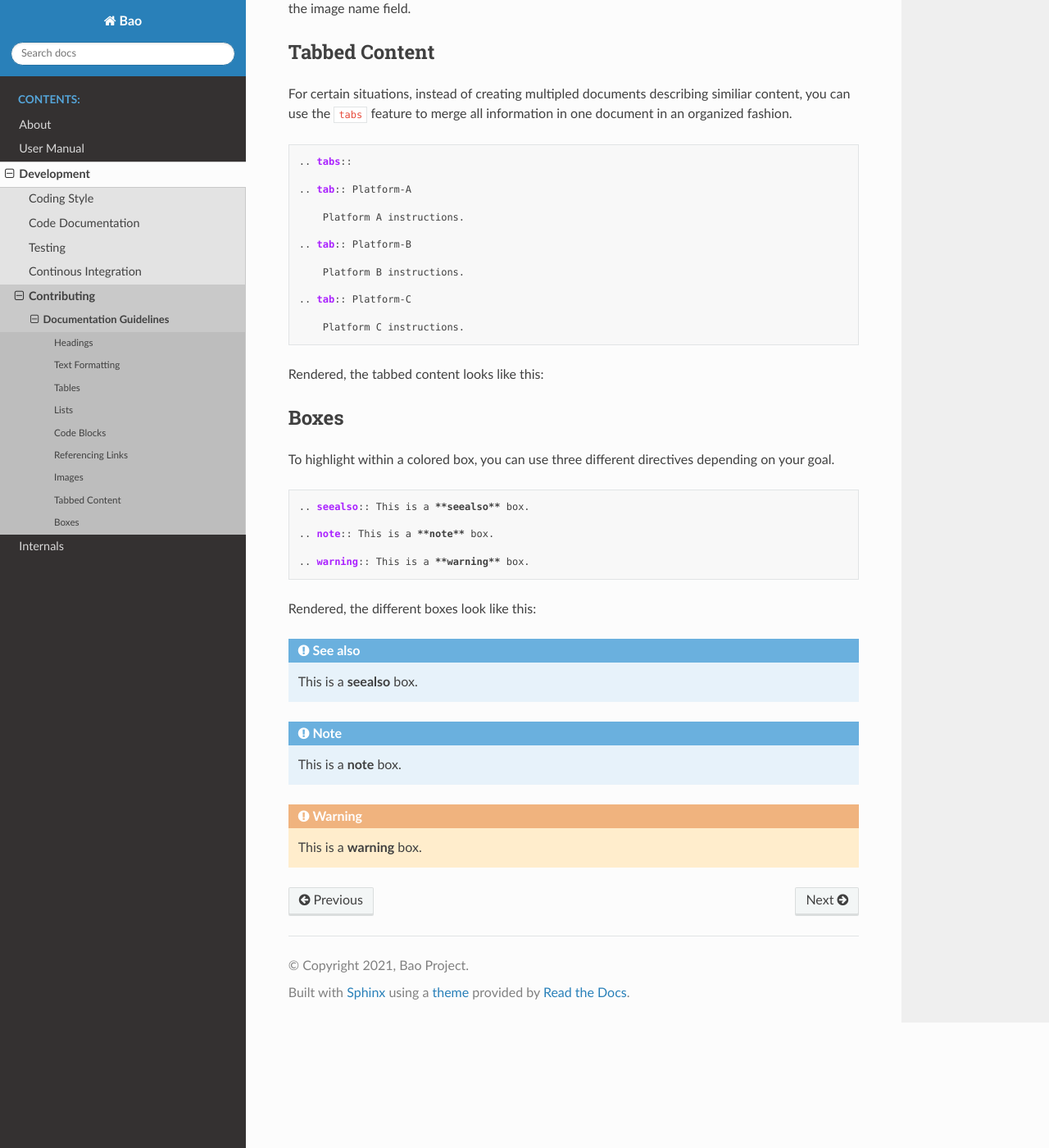
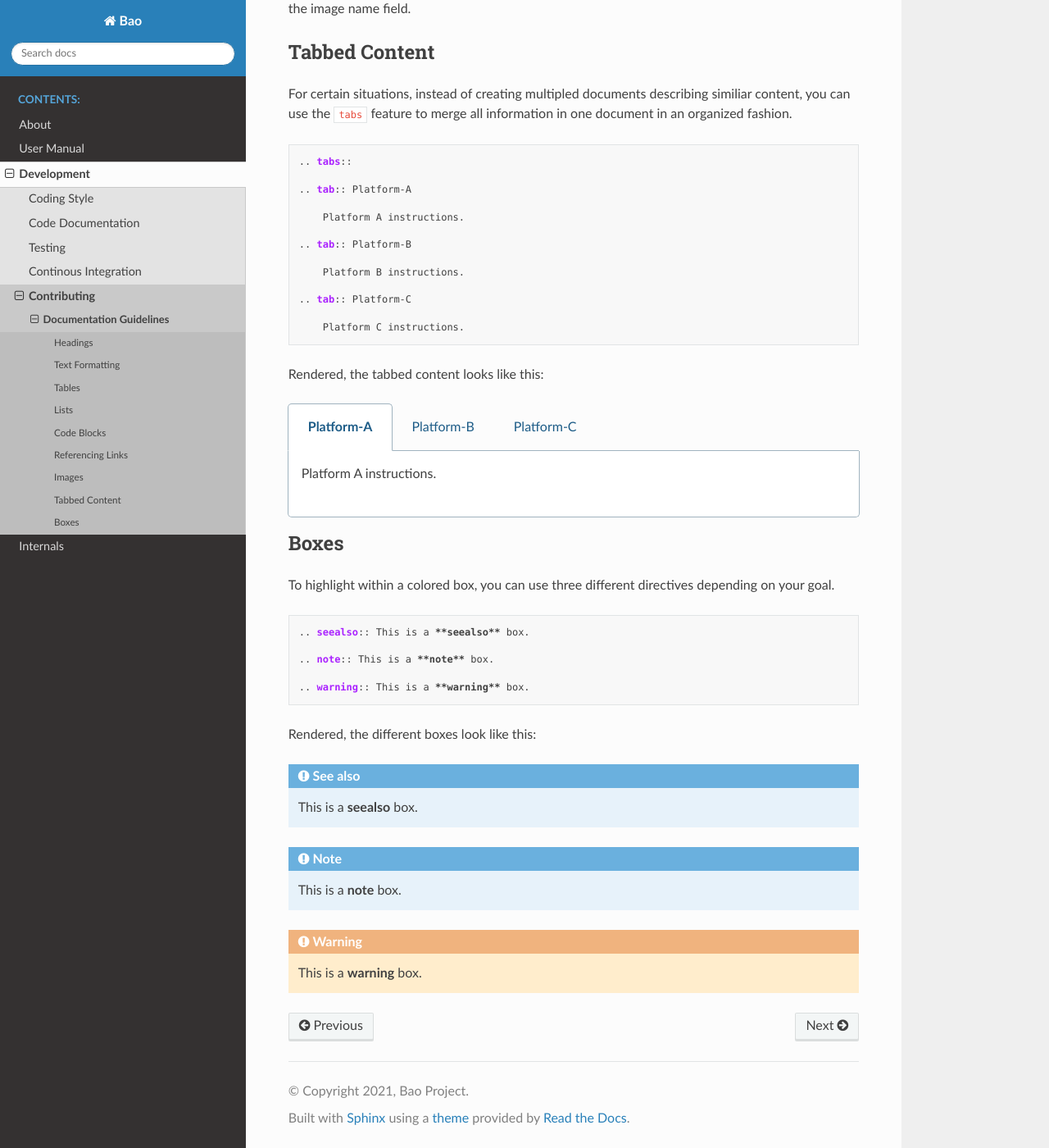
Before and after one commit to bao-project/bao-docs, a Sphinx documentation site: the page built from source/development/doc_guidelines.rst, in a window 1280 px wide and 1400 px high, scrolled down 5056 px. Shown: the whole window at 82% size. Built offline with Sphinx 7.4.7 and the Read the Docs theme 2.0.0, drawn with Linux system fonts in a browser that asks for light colours.

Commit message:
Add sphinx tabs content.

```diff
--- a/source/conf.py
+++ b/source/conf.py
@@ -30,7 +30,7 @@ release = '0.0.0'
 # Add any Sphinx extension module names here, as strings. They can be
 # extensions coming with Sphinx (named 'sphinx.ext.*') or your custom
 # ones.
-extensions = [
+extensions = ['sphinx_tabs.tabs'
 
 ]
 
--- a/source/development/doc_guidelines.rst
+++ b/source/development/doc_guidelines.rst
@@ -262,6 +262,19 @@ For certain situations, instead of creating multipled documents describing simil
 
 Rendered, the tabbed content looks like this:
 
+.. tabs::
+
+    .. tab:: Platform-A
+
+        Platform A instructions.
+
+    .. tab:: Platform-B
+
+        Platform B instructions.
+
+    .. tab:: Platform-C
+
+        Platform C instructions.
 
 Boxes
 -----------------
```
